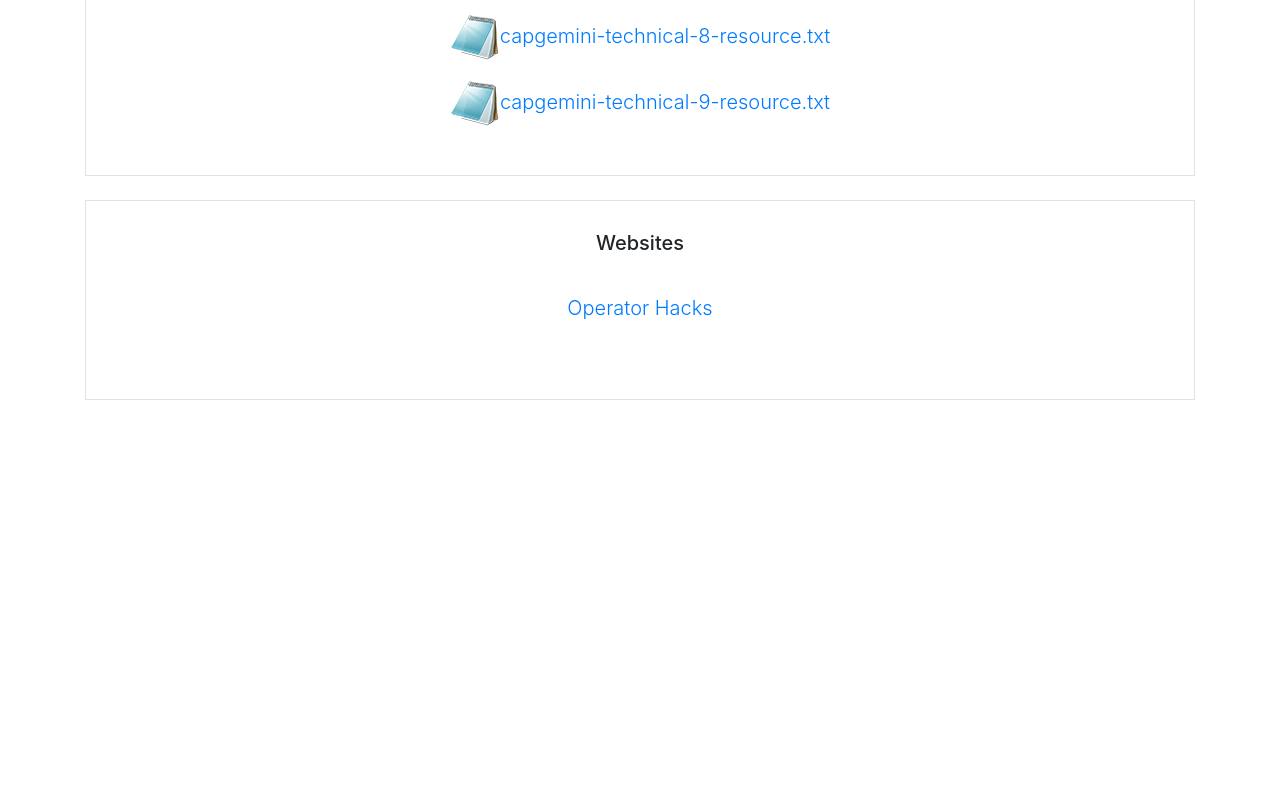
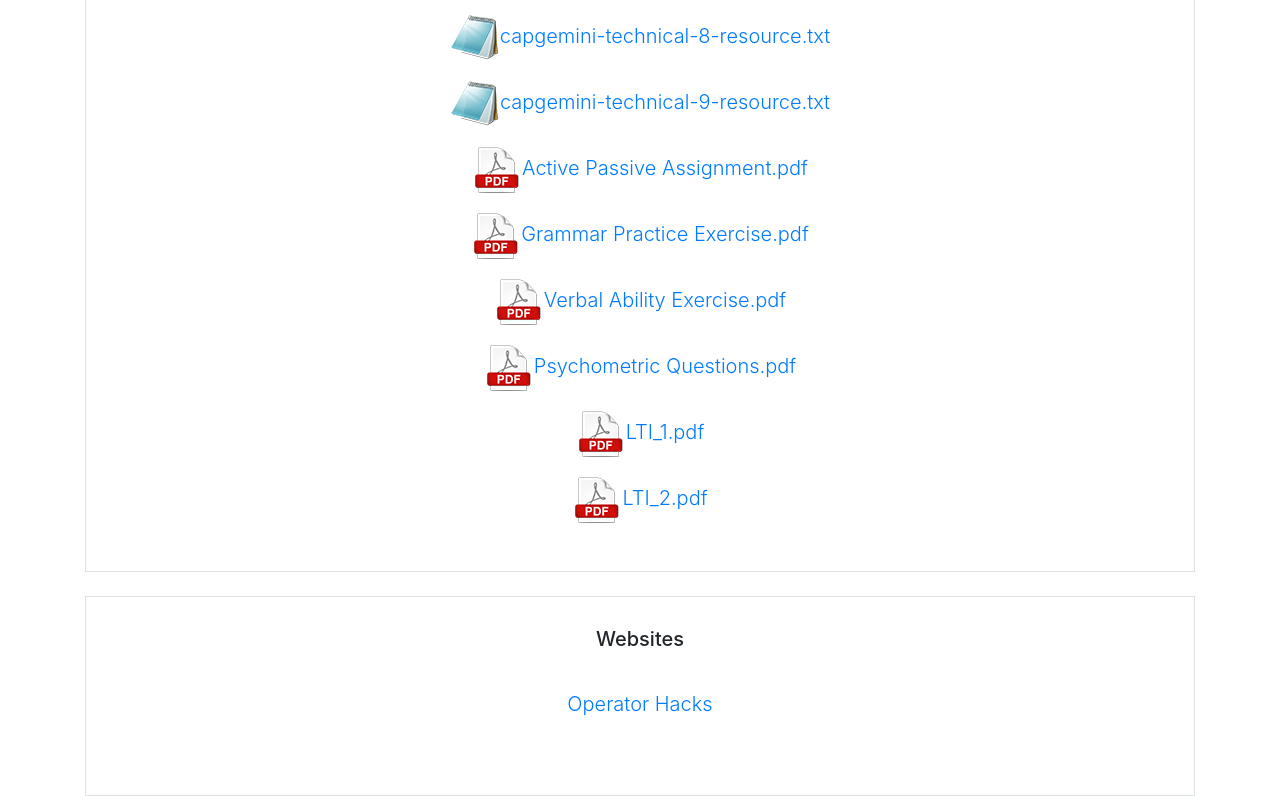
Before and after one commit to sparkteamgames/placement-training, a website: page resources.html in a window 1280 px wide. Shown: the part 900-1696 px from the top of the page. Before the commit the page ends 1300 px from the top, so only its background shows below. Drawn offline with Linux system fonts and the light colour scheme.

Commit message:
Update resources.html

```diff
--- a/resources.html
+++ b/resources.html
@@ -116,6 +116,35 @@
             </a>
           </p>
           <p>
+            <a href="https://drive.google.com/file/d/1PLkbhjGF0aBLiPJyEjtn9-Gr5fGIXlDB/view?usp=sharing" target="_blank" >
+              <img src="pdf.png">Active Passive Assignment.pdf
+            </a>
+          </p>
+          <p>
+            <a href="https://drive.google.com/file/d/1RRgdxqz8yoBIHsWRHYWWb_TVHqVZ5wfF/view?usp=sharing" target="_blank" >
+              <img src="pdf.png">Grammar Practice Exercise.pdf
+            </a>
+          </p>
+          <p>
+            <a href="https://drive.google.com/file/d/19ht42bK-x73iOnkNMxywZFVC8FATAYa5/view?usp=sharing" target="_blank" >
+              <img src="pdf.png">Verbal Ability Exercise.pdf
+            </a>
+          </p>
+          <p>
+            <a href="https://drive.google.com/file/d/1yxeNt7TlicVraK8YGmDfnGyDAeUcFSbJ/view?usp=sharing" target="_blank" >
+              <img src="pdf.png">Psychometric Questions.pdf
+            </a>
+          </p>
+          <p>
+            <a href="https://drive.google.com/file/d/1aIcMa9KMfkr17_YRIbAm-k_v71DaFDfG/view?usp=sharing" target="_blank" >
+              <img src="pdf.png">LTI_1.pdf
+            </a>
+          </p>
+          <p>
+            <a href="https://drive.google.com/file/d/1qvd7UQLR4wbP1Jrd_UNm9bz7M4eZYV2e/view?usp=sharing" target="_blank" >
+              <img src="pdf.png">LTI_2.pdf
+            </a>
+          </p>
         </div><br>
         <div class="lead border" style="padding: 30px;">
           <h5>Websites</h5><br>
```
